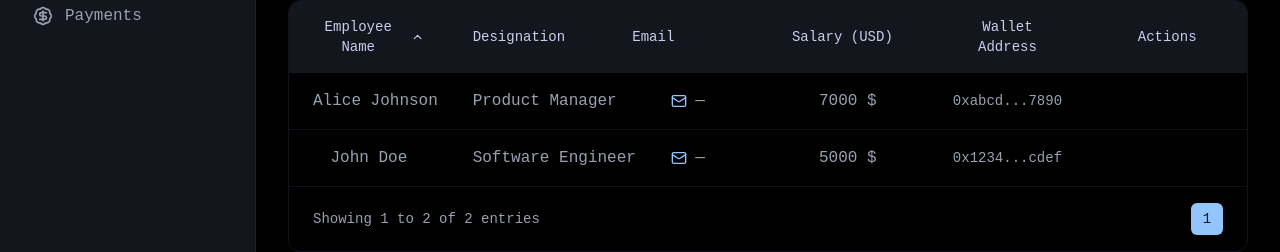
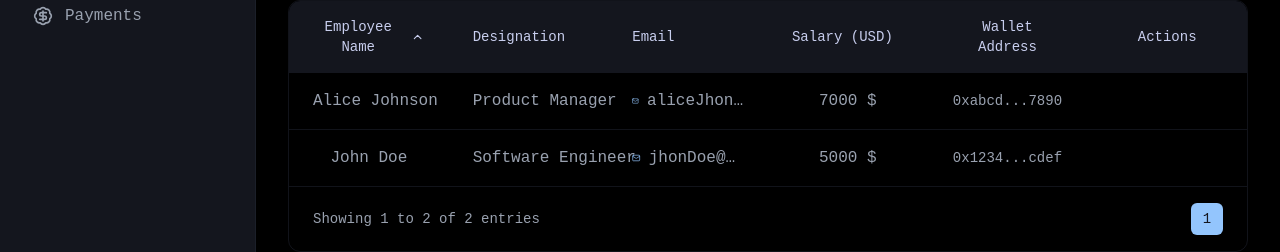
Before and after one commit to PayZoll-Orgs/Payzoll_Frontend-1.0.0, a Next.js app: page /employeesDashboard in a window 1280 px wide. Shown: the part 226-478 px from the top of the page. Built offline with nearby package versions, Linux system fonts and the light colour scheme.

Commit message:
add emp fix

```diff
--- a/src/app/employeesDashboard/page.tsx
+++ b/src/app/employeesDashboard/page.tsx
@@ -17,6 +17,7 @@ interface Employee {
   designation: string;
   salary: { $numberDecimal: string };
   wallet: string;
+  email?: string;
 }
 
 // Employee Data Interface
@@ -81,8 +82,8 @@ const EmployeesPage: React.FC = () => {
   // Fetch Employees Data (Mock for Now)
   useEffect(() => {
     const mockEmployees: Employee[] = [
-      { _id: "1", name: "John Doe", designation: "Software Engineer", salary: { $numberDecimal: "5000" }, wallet: "0x1234567890abcdef" },
-      { _id: "2", name: "Alice Johnson", designation: "Product Manager", salary: { $numberDecimal: "7000" }, wallet: "0xabcdef1234567890" },
+      { _id: "1", name: "John Doe", designation: "Software Engineer", salary: { $numberDecimal: "5000" }, wallet: "0x1234567890abcdef", email: "jhonDoe@payzoll.com" },
+      { _id: "2", name: "Alice Johnson", designation: "Product Manager", salary: { $numberDecimal: "7000" }, wallet: "0xabcdef1234567890", email: "aliceJhonson@payzoll.com" },
     ];
     setEmployees(mockEmployees);
   }, []);
@@ -120,6 +121,7 @@ const EmployeesPage: React.FC = () => {
       designation: employee.designation,
       salary: { $numberDecimal: employee.monthlySalary },
       wallet: employee.walletAddress,
+      email: employee.email,
     };
     setEmployees((prevEmployees) => [...prevEmployees, newEmployee]);
   };
@@ -156,7 +158,7 @@ const EmployeesPage: React.FC = () => {
   return (
     <div className="min-h-screen bg-crypto-dark text-white flex">
       {/* Sidebar */}
-      <Sidebar isWalletConnected={false} onConnectWallet={() => {}} account={undefined} />
+      <Sidebar isWalletConnected={false} onConnectWallet={() => { }} account={undefined} />
 
       {/* Main Content */}
       <main className="flex-1 ml-64 p-8 relative overflow-hidden">
--- a/src/components/employeesDashboard/EmployeeTable.tsx
+++ b/src/components/employeesDashboard/EmployeeTable.tsx
@@ -168,7 +168,9 @@ const EmployeeTable: React.FC<EmployeeTableProps> = ({
                   <td className="px-6 py-4 whitespace-nowrap text-center text-gray-400 font-mono">
                     <div className="flex items-center justify-center">
                       <Mail className="w-4 h-4 mr-2 text-[#93c5fd]" />
-                      <span>{employee.email || "—"}</span>
+                      <span className="truncate max-w-[100px] inline-block">
+                        {employee.email || "—"}
+                      </span>
                     </div>
                   </td>
                   <td className="px-6 py-4 whitespace-nowrap text-center text-gray-400 font-mono">{employee.salary.$numberDecimal} $</td>
```
Lines whose indentation alone changed are shown as unchanged.
